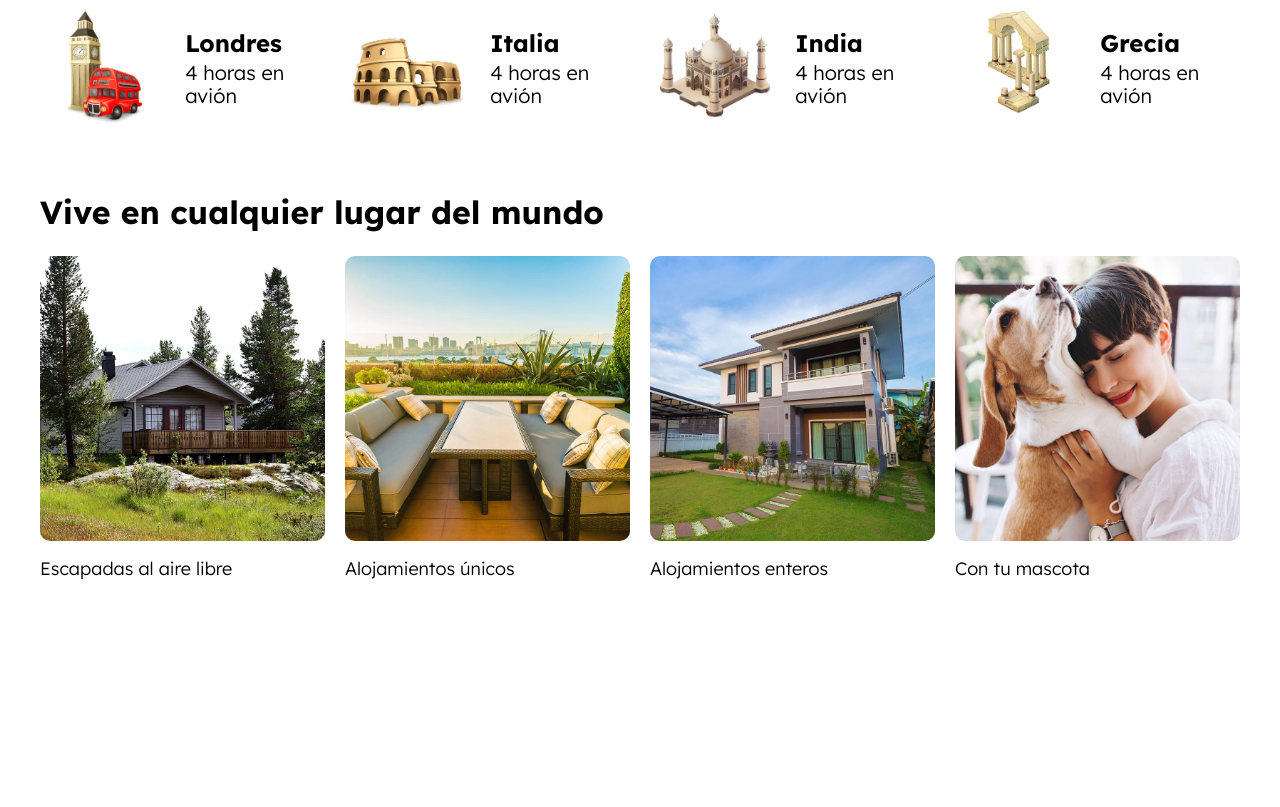
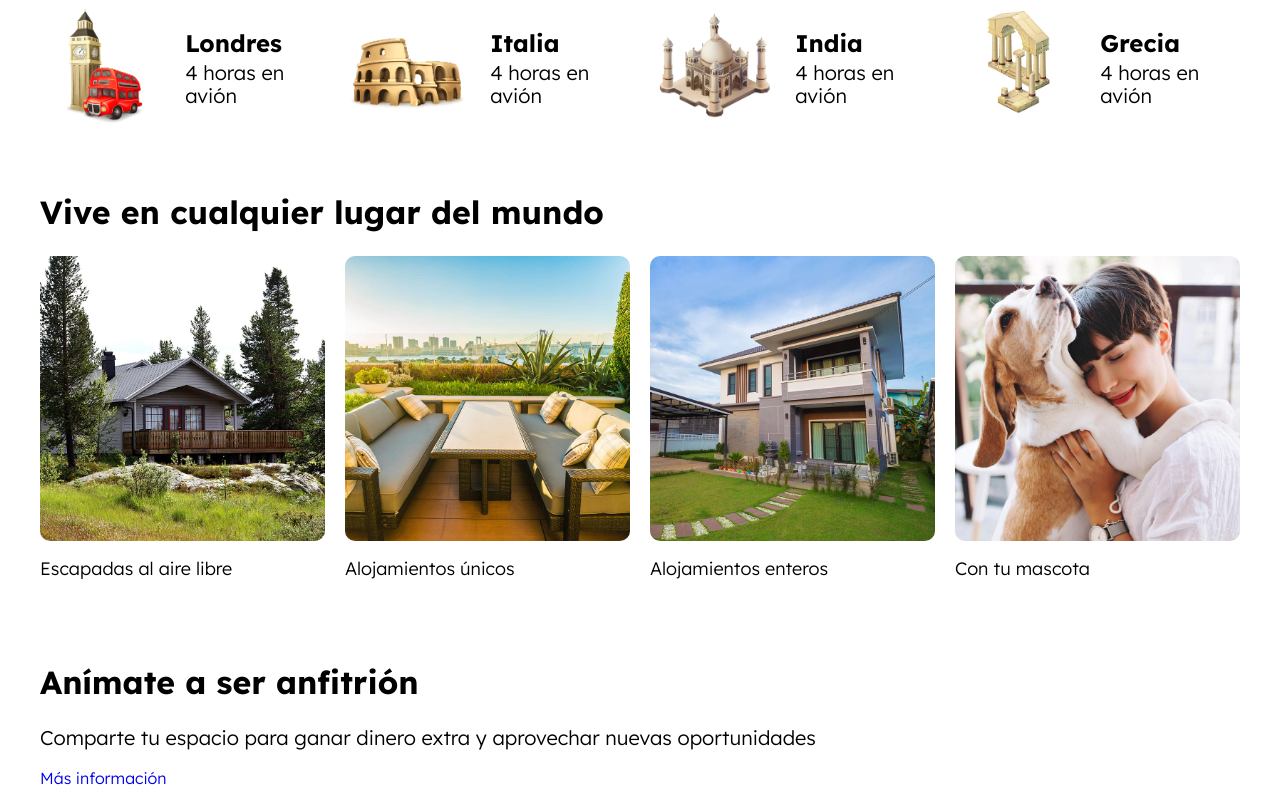
Before and after one commit to mcmmiguel/TravelHomepageProject, a website: page index.html in a window 1280 px wide. Shown: the part 1029-1836 px from the top of the page. Before the commit the page ends 1647 px from the top, so only its background shows below. Drawn offline with Linux system fonts and the light colour scheme.

Commit message:
Seccion Anfitrion agregada

```diff
--- a/index.html
+++ b/index.html
@@ -165,5 +165,13 @@
         </div>
     </section>
 
+    <section class="anfitrion contenedor seccion">
+        <div class="anfitrion__contenido">
+            <h2 class="anfitrion__heading">Anímate a ser anfitrión</h2>
+            <p class="anfitrion__texto">Comparte tu espacio para ganar dinero extra y aprovechar nuevas oportunidades</p>
+            <a href="#" class="anfitrion__enlace">Más información</a>
+        </div>
+    </section>
+
 </body>
 </html>
```
